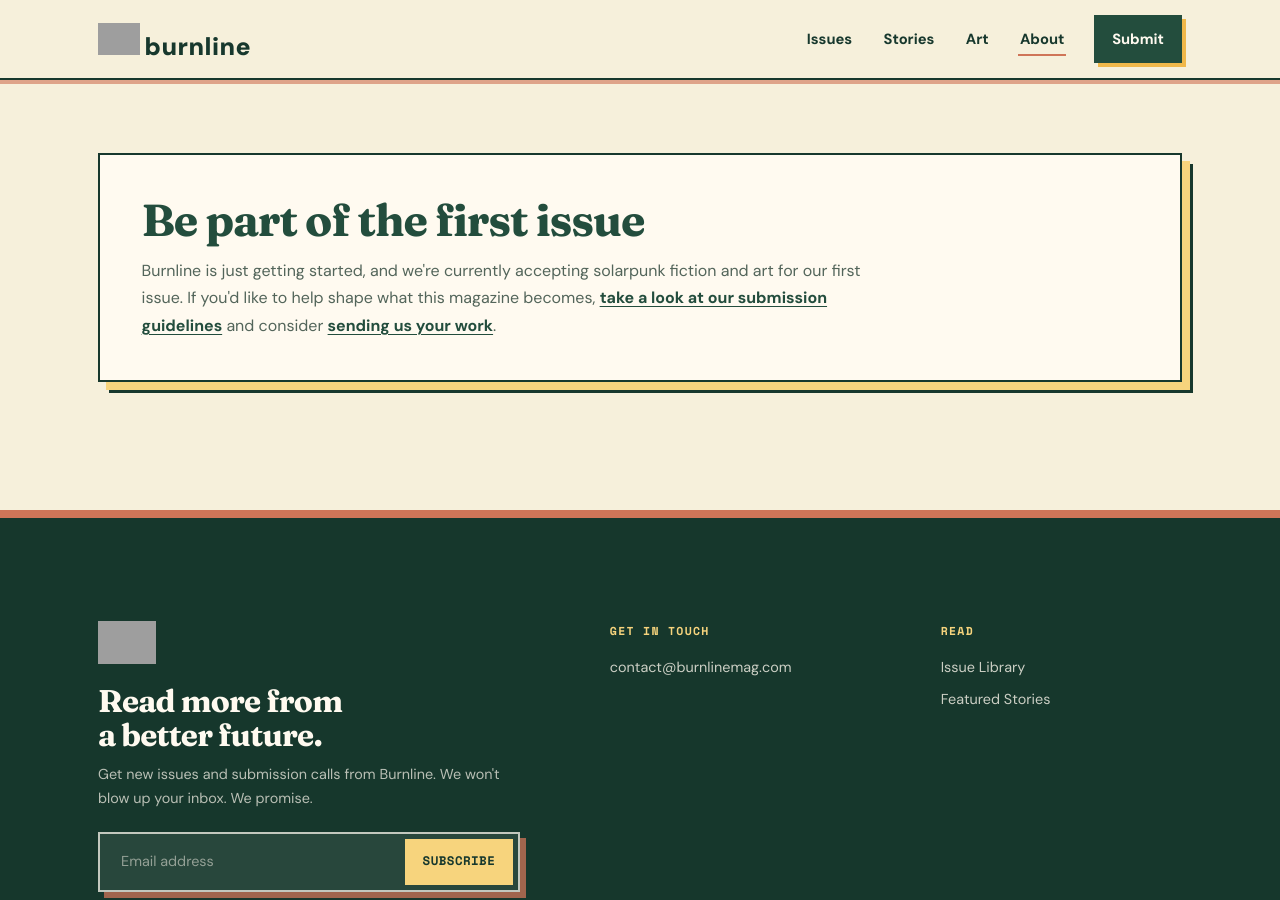
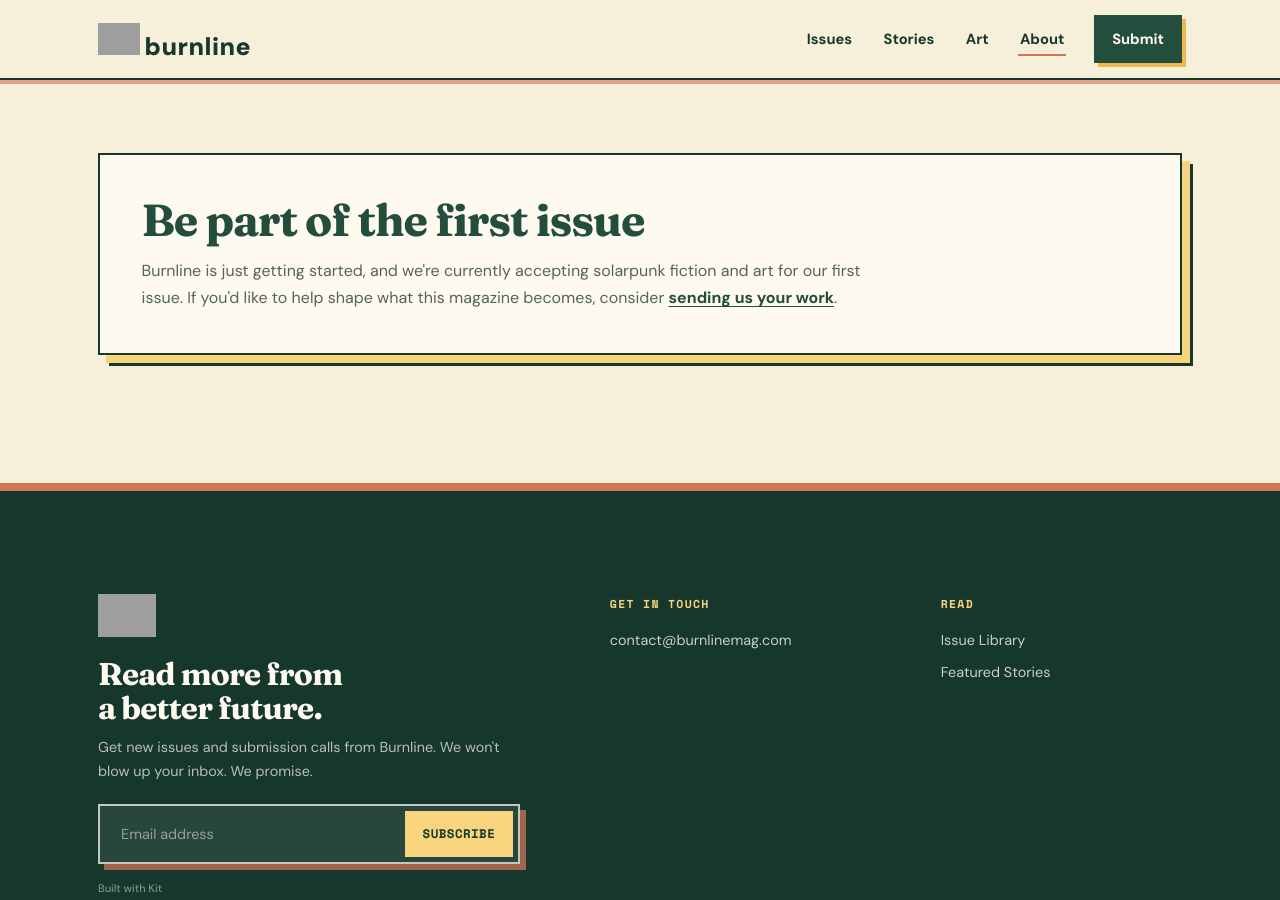
Before and after one commit to Bowliopia/burnline, a Jekyll site: the page built from about.html, in a window 1280 px wide and 900 px high, scrolled down 1396 px. Built offline with Jekyll 4.4.1, drawn with Linux system fonts in a browser that asks for light colours; grey boxes are pictures that could not be loaded.

Commit message:
Simplify About submissions note

```diff
--- a/about.html
+++ b/about.html
@@ -60,7 +60,7 @@
           <h2 id="explore-about-title">Be part of the first issue</h2>
 
           <p>
-            Burnline is just getting started, and we're currently accepting solarpunk fiction and art for our first issue. If you'd like to help shape what this magazine becomes, <a href="/submit/">take a look at our submission guidelines</a> and consider <a href="/submit/">sending us your work</a>.
+            Burnline is just getting started, and we're currently accepting solarpunk fiction and art for our first issue. If you'd like to help shape what this magazine becomes, consider <a href="/submit/">sending us your work</a>.
           </p>
         </div>
       </div>
```
